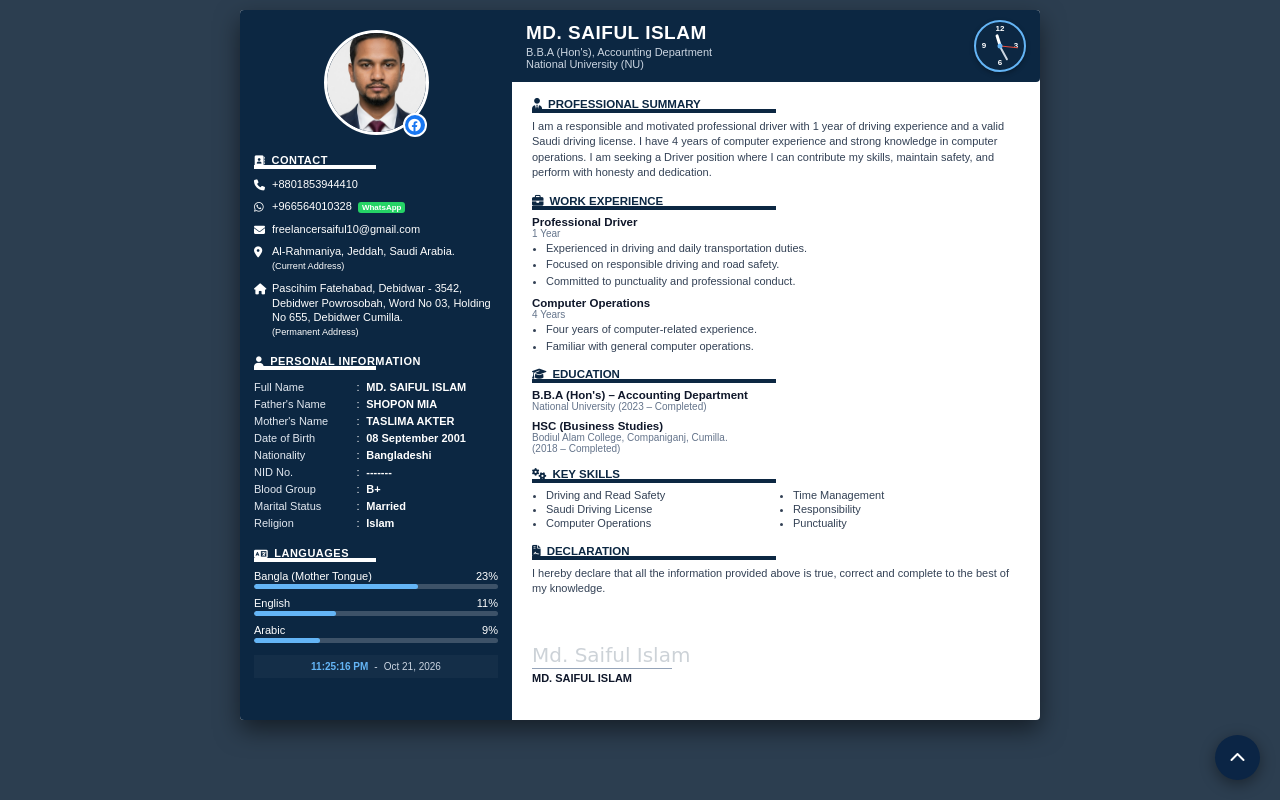
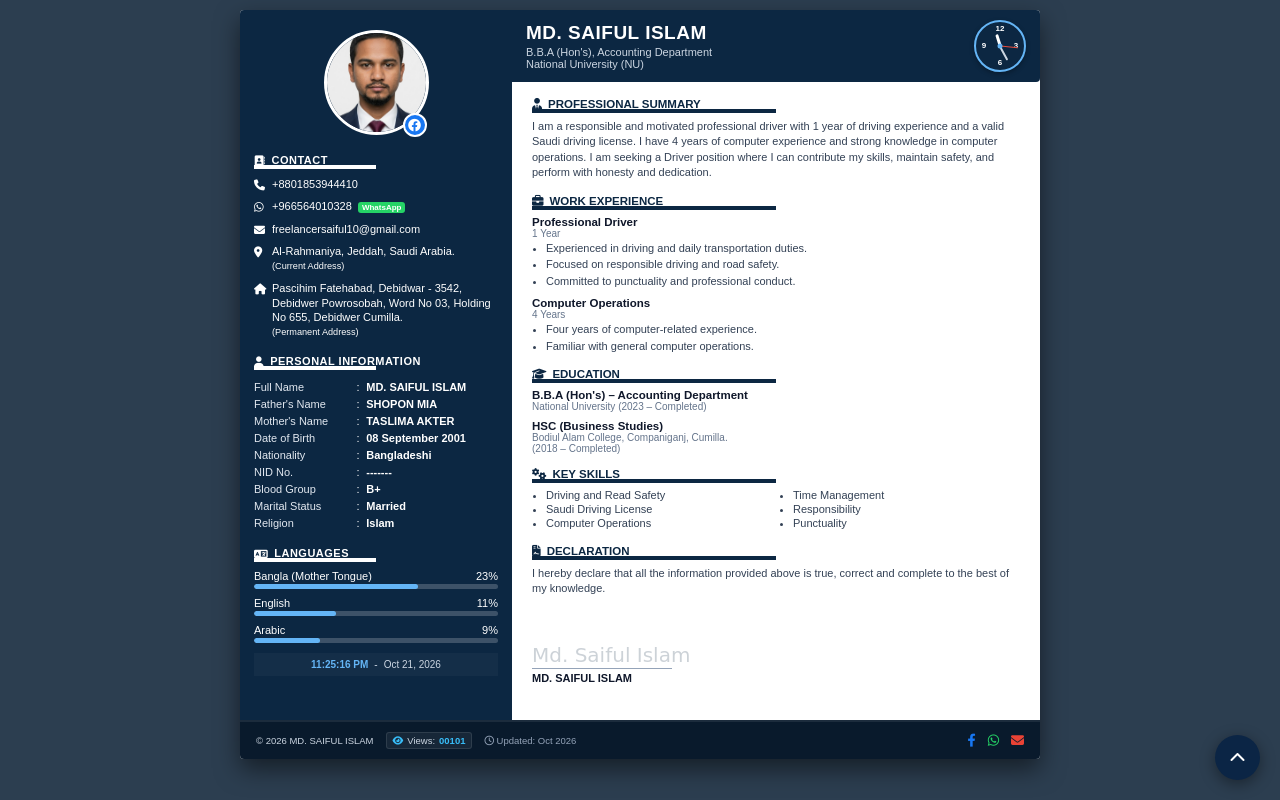
Before and after one commit to saifulislam10/saifulislam10.github.io, a plain HTML site: page index.html in a window 1280 px wide. Drawn offline with Linux system fonts and the light colour scheme; no server answers.

Commit message:
index.html

```diff
--- a/index.html
+++ b/index.html
@@ -21,6 +21,8 @@
             --job-title: #0f172a;
             --job-duration: #64748b;
             --clock-bg: #0c2742;
+            --footer-bg: #091a2c;
+            --footer-text: #cbd5e1;
         }
 
         /* 🌙 Dark Mode Theme Colors */
@@ -37,6 +39,8 @@
             --job-title: #38bdf8;
             --job-duration: #94a3b8;
             --clock-bg: #091a2c;
+            --footer-bg: #050e17;
+            --footer-text: #94a3b8;
         }
 
         * {
@@ -50,7 +54,7 @@
         body {
             background-color: var(--bg-body);
             color: var(--text-main);
-            padding: 10px 0;
+            padding: 10px 0 30px 0;
             display: flex;
             justify-content: center;
             align-items: flex-start;
@@ -67,6 +71,7 @@
             box-shadow: 0 10px 25px rgba(0,0,0,0.5);
             border-radius: 4px;
             overflow: hidden;
+            position: relative;
         }
 
         /* 🎯 Floating Speed Dial Menu Container */
@@ -102,13 +107,11 @@
             background-color: #13385e;
         }
 
-        /* অ্যারো বাটন এক্টিভ হলে আইকন ঘুরে যাবে */
         .main-toggle-btn.active {
             transform: rotate(180deg);
             background-color: #e74c3c;
         }
 
-        /* Sub Action Buttons (Hidden by default) */
         .sub-buttons {
             display: flex;
             flex-direction: column;
@@ -284,7 +287,6 @@
             overflow: hidden;
         }
 
-        /* 📊 ২০ সেকেন্ড ধরে স্লো ফিলাপ হওয়ার অ্যানিমেশন */
         .lang-bar-fill {
             height: 100%;
             background-color: #64b5f6;
@@ -293,11 +295,11 @@
             transition: width 20s cubic-bezier(0.25, 1, 0.5, 1);
         }
 
-        /* 🕒 Sidebar Digital Clock & Date Widget with Rotating Border Animation */
+        /* 🕒 Sidebar Digital Clock Widget */
         .sidebar-clock-box {
             position: relative;
             text-align: center;
-            margin-top: 12px;
+            margin-top: 10px;
             padding: 6px 0;
             display: flex;
             justify-content: center;
@@ -354,7 +356,6 @@
             overflow: hidden;
         }
 
-        /* ⏱️ হেডার টাইটেলে ছোট ও সুন্দর এনালগ ঘড়ি */
         .analog-clock {
             width: 52px;
             height: 52px;
@@ -427,7 +428,6 @@
             z-index: 4;
         }
 
-        /* ✍️ নাম ও ডিগ্রির ধীরগতির সিকোয়েন্সিয়াল অ্যানিমেশন */
         .header-title h1 {
             font-size: 19px;
             letter-spacing: 0.5px;
@@ -481,7 +481,6 @@
             position: relative;
         }
 
-        /* 📈 উভয় পাশের হেডিংয়ের নিচের অ্যানিমেটেড দাগ (4px মোটা) */
         .main-section h2::after, .sidebar-section h3::after {
             content: '';
             position: absolute;
@@ -579,6 +578,72 @@
             margin-bottom: 2px;
         }
 
+        /* 🔻 Modern Footer Design (Single Line with Active Brand Colored Icons) */
+        .cv-footer {
+            grid-column: 1 / -1;
+            background-color: var(--footer-bg);
+            color: var(--footer-text);
+            padding: 10px 16px;
+            display: flex;
+            justify-content: space-between;
+            align-items: center;
+            font-size: 9.5px;
+            border-top: 2px solid rgba(255, 255, 255, 0.08);
+            white-space: nowrap;
+            overflow: hidden;
+            text-overflow: ellipsis;
+        }
+
+        .footer-content {
+            display: flex;
+            align-items: center;
+            gap: 12px;
+            width: 100%;
+            justify-content: space-between;
+        }
+
+        .footer-left-group {
+            display: flex;
+            align-items: center;
+            gap: 12px;
+        }
+
+        .visitor-counter-badge {
+            display: flex;
+            align-items: center;
+            gap: 4px;
+            background: rgba(255, 255, 255, 0.06);
+            padding: 2px 6px;
+            border-radius: 3px;
+            border: 1px solid rgba(255, 255, 255, 0.1);
+        }
+
+        .visitor-count {
+            font-weight: bold;
+            color: #38bdf8;
+        }
+
+        .footer-socials {
+            display: flex;
+            gap: 12px;
+            align-items: center;
+        }
+
+        .footer-socials a {
+            font-size: 13px;
+            text-decoration: none;
+            transition: transform 0.2s;
+        }
+
+        .footer-socials a:hover {
+            transform: translateY(-2px);
+        }
+
+        /* 🎨 Specific Brand Colors for Footer Icons */
+        .footer-socials .fa-facebook-f { color: #1877f2; }
+        .footer-socials .fa-whatsapp { color: #25d366; }
+        .footer-socials .fa-envelope { color: #ea4335; }
+
         /* 🖨️ প্রিন্ট করার সময় নিখুঁত A4 সাইজে সেট হবে */
         @media print {
             @page {
@@ -590,7 +655,7 @@
                 color: #333 !important;
                 padding: 0;
             }
-            .speed-dial-container {
+            .speed-dial-container, .cv-footer {
                 display: none !important;
             }
             .cv-container {
@@ -634,17 +699,14 @@
 
     <!-- 🎯 Floating Speed Dial Menu (Popup Menu) -->
     <div class="speed-dial-container" id="speedDial">
-        <!-- Main Arrow Toggle Button -->
         <button class="main-toggle-btn" id="toggleDialBtn" title="Open Menu">
             <i class="fa-solid fa-chevron-up"></i>
         </button>
 
-        <!-- Sub Action Buttons (Dark Mode & Direct PDF Download Button) -->
         <div class="sub-buttons">
             <button class="theme-btn" id="themeToggleBtn" title="Toggle Dark/Light Mode">
                 <i class="fa-solid fa-moon" id="themeIcon"></i>
             </button>
-            <!-- 📄 Direct PDF Download Link for cv2200.pdf -->
             <a href="cv2200.pdf" download="MD_SAIFUL_ISLAM_CV.pdf" class="print-btn" title="Download PDF CV">
                 <i class="fa-solid fa-file-pdf"></i>
             </a>
@@ -760,7 +822,7 @@
                     <h1>MD. SAIFUL ISLAM</h1>
                     <p>B.B.A (Hon's), Accounting Department </br> National University (NU)</p>
                 </div>
-                <!-- 🕒 Header Right Analog Clock Widget with Numbers (12, 3, 6, 9) -->
+                <!-- 🕒 Header Right Analog Clock Widget -->
                 <div class="analog-clock">
                     <span class="clock-number num-12">12</span>
                     <span class="clock-number num-3">3</span>
@@ -848,10 +910,54 @@
                 </div>
             </div>
         </div>
+
+        <!-- 🔻 Interactive CV Footer (Single Line with Active Brand Colored Icons) -->
+        <footer class="cv-footer">
+            <div class="footer-content">
+                <div class="footer-left-group">
+                    <span>© 2026 MD. SAIFUL ISLAM</span>
+                    <div class="visitor-counter-badge" title="Total CV Views">
+                        <i class="fa-solid fa-eye" style="color: #38bdf8;"></i>
+                        <span>Views:</span>
+                        <span class="visitor-count" id="visitorCount">Loading...</span>
+                    </div>
+                    <span style="color: #94a3b8;"><i class="fa-regular fa-clock"></i> Updated: Oct 2026</span>
+                </div>
+                <div class="footer-socials">
+                    <a href="https://www.facebook.com/freelancersaiful10" target="_blank" title="Facebook Profile"><i class="fa-brands fa-facebook-f"></i></a>
+                    <a href="https://wa.me/966564010328" target="_blank" title="WhatsApp Chat"><i class="fa-brands fa-whatsapp"></i></a>
+                    <a href="mailto:freelancersaiful10@gmail.com" title="Send Email"><i class="fa-solid fa-envelope"></i></a>
+                </div>
+            </div>
+        </footer>
     </div>
 
-    <!-- Script for Speed Dial, Dark Mode, Clocks & Animations -->
+    <!-- Script for Visitor Counter, Speed Dial, Dark Mode, Clocks & Animations -->
     <script>
+        // 👁️ Live Visitor Counter Integration
+        async function fetchVisitorCount() {
+            const counterElement = document.getElementById('visitorCount');
+            const namespace = "mdsaifulislam_cv_2026";
+            const key = "pageviews";
+
+            try {
+                const response = await fetch(`https://api.countapi.xyz/hit/${namespace}/${key}`);
+                if (response.ok) {
+                    const data = await response.json();
+                    counterElement.textContent = String(data.value).padStart(5, '0');
+                } else {
+                    throw new Error("API Limit");
+                }
+            } catch (error) {
+                let localCount = localStorage.getItem('cv_visitor_views') || 100;
+                localCount = parseInt(localCount) + 1;
+                localStorage.setItem('cv_visitor_views', localCount);
+                counterElement.textContent = String(localCount).padStart(5, '0');
+            }
+        }
+
+        fetchVisitorCount();
+
         // 🎯 Speed Dial Arrow Popup Toggle Functionality
         const speedDial = document.getElementById("speedDial");
         const toggleDialBtn = document.getElementById("toggleDialBtn");
@@ -880,7 +986,6 @@
         function updateClock() {
             const now = new Date();
 
-            // Analog Clock Hands Rotation
             const secDeg = (now.getSeconds() / 60) * 360;
             const minDeg = ((now.getMinutes() + now.getSeconds() / 60) / 60) * 360;
             const hourDeg = ((now.getHours() % 12 + now.getMinutes() / 60) / 12) * 360;
@@ -932,8 +1037,8 @@
                 counters.forEach(counter => {
                     const target = parseInt(counter.getAttribute('data-target'));
                     let current = 0;
-                    const duration = 20000; // 20 Seconds in milliseconds
-                    const incrementTime = duration / target; // Time per 1%
+                    const duration = 20000;
+                    const incrementTime = duration / target;
 
                     const timer = setInterval(() => {
                         current += 1;
```
